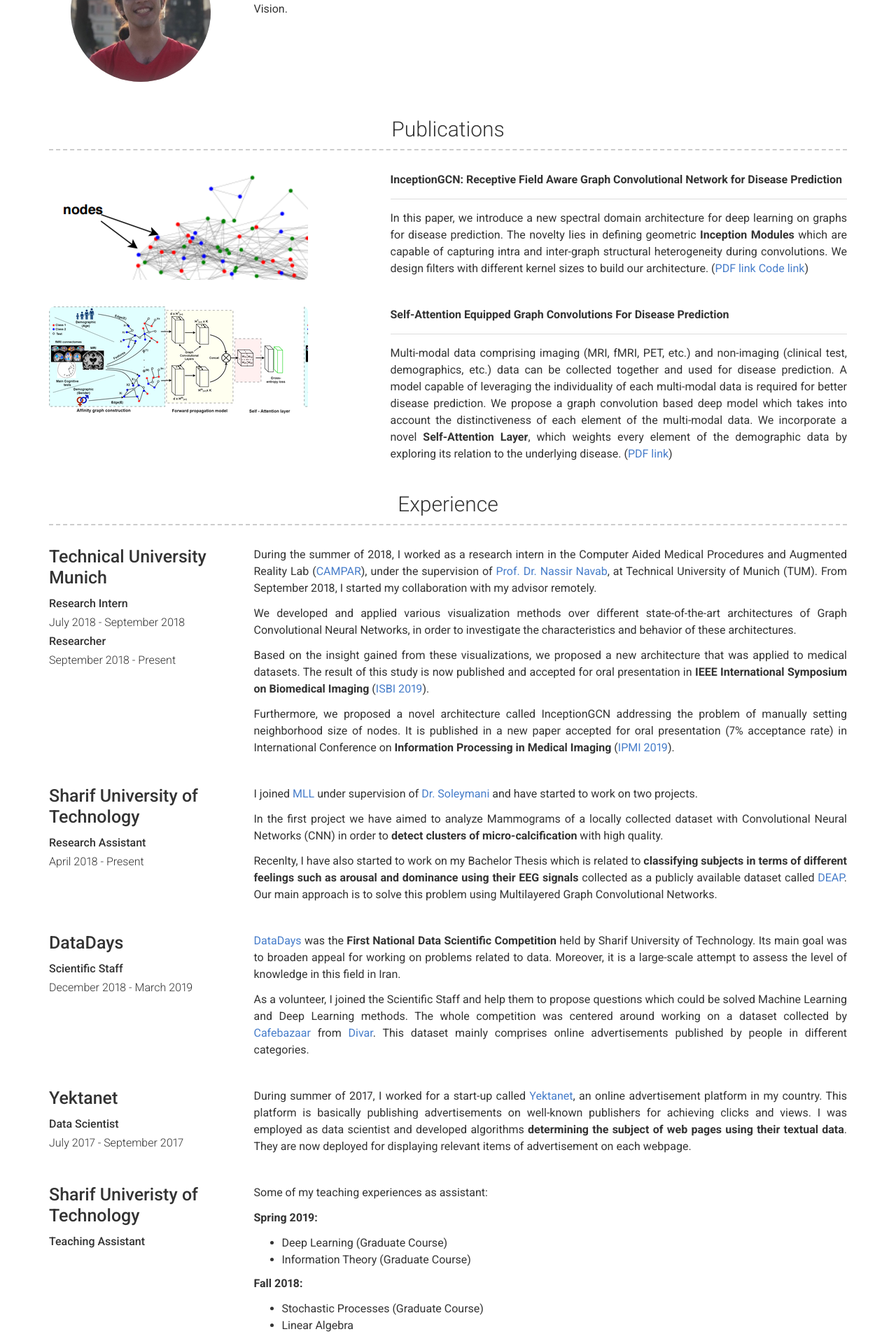
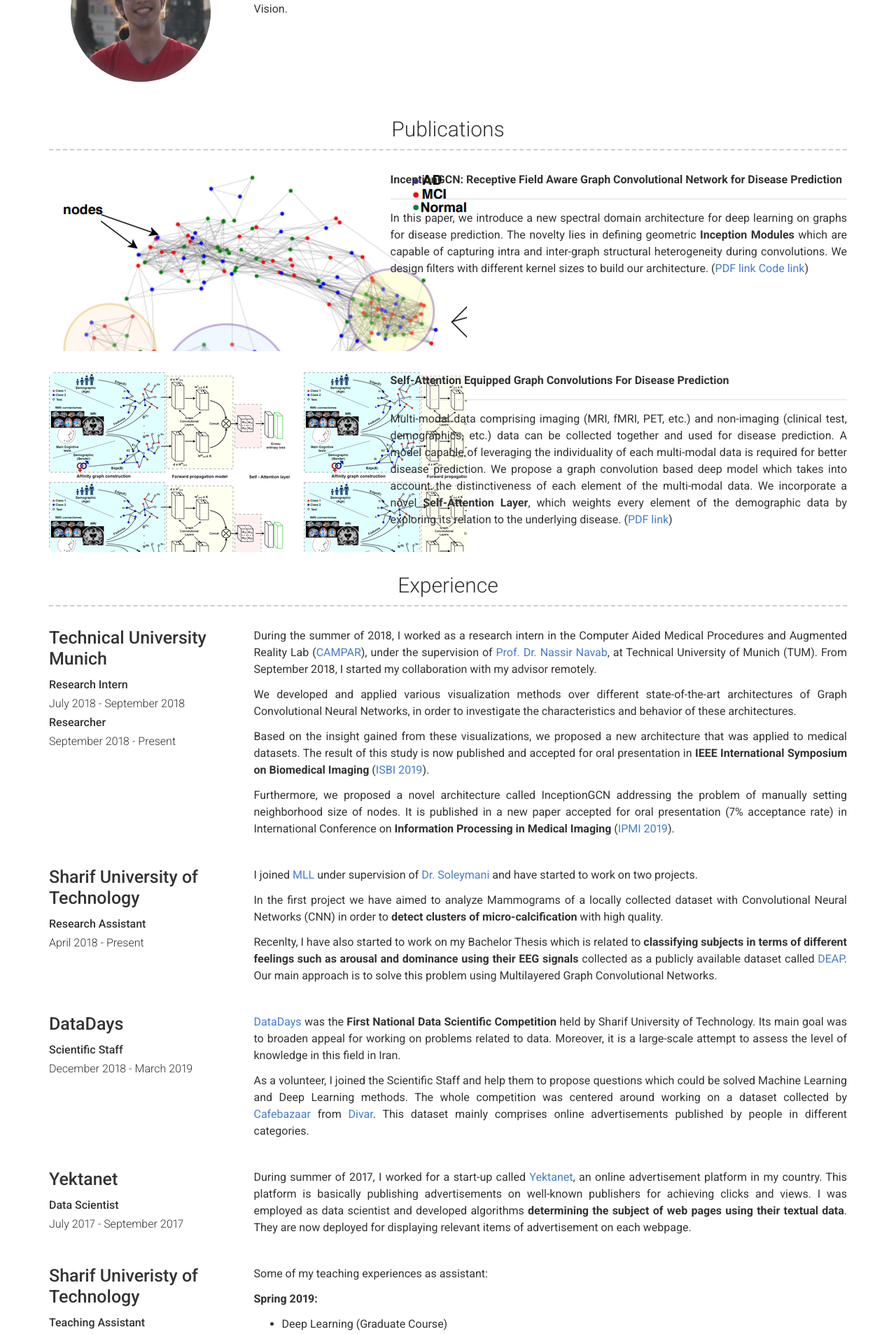
Before and after one commit to shekshaa/shekshaa.github.io, a Jekyll site: the page built from index.md, in a window 1280 px wide. Shown: the part 372-2279 px from the top of the page at 70% size. Built offline with Jekyll 4.4.1, drawn with Linux system fonts in a browser that asks for light colours.

Commit message:
Update modern-resume-theme.scss

```diff
--- a/_sass/modern-resume-theme.scss
+++ b/_sass/modern-resume-theme.scss
@@ -70,8 +70,8 @@ ul.icons a {
 }
 
 .pub-img {
-  width: 370px;
-  height: 155px;
+  width: 597px;
+  height: 257px;
   display: block;
   border-radius: 8px;
 }
```
